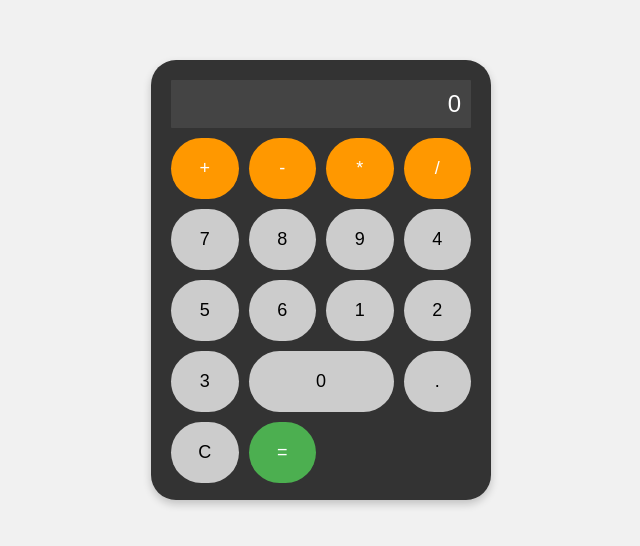
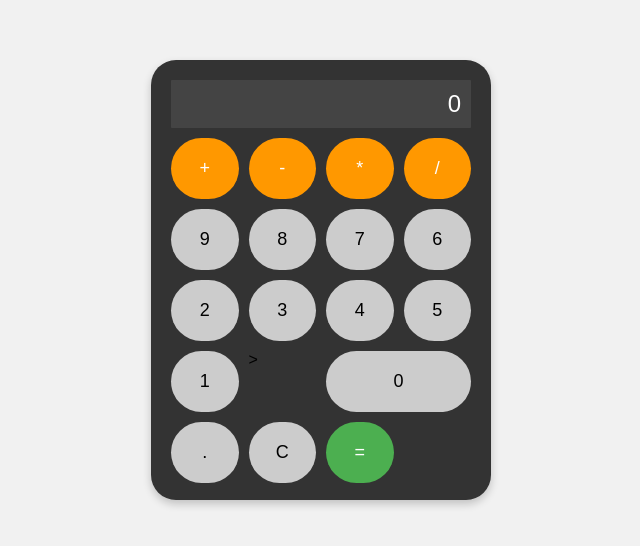
Before and after one commit to Git0sandeep/web-development-internship-, a plain HTML site: page calculator.html in a window 1280 px wide. Shown: the part 120-666 px from the top of the page, without its empty margins (319-959 px from the left). Drawn offline with Linux system fonts and the light colour scheme.

Commit message:
calculator.html

```diff
--- a/calculator.html
+++ b/calculator.html
@@ -16,15 +16,15 @@
       <button class="operator">-</button>
       <button class="operator">*</button>
       <button class="operator">/</button>
+      <button>9</button>
+      <button>8</button>
       <button>7</button>
-      <button>8</button>
-      <button>9</button>
+      <button>6</button>
+      <button>2</button>
+      <button>3</button>
       <button>4</button>
       <button>5</button>
-      <button>6</button>
-      <button>1</button>
-      <button>2</button>
-      <button>3</button>
+      <button>1</button>>
       <button class="zero">0</button>
       <button class="decimal">.</button>
       <button class="clear">C</button>
```
